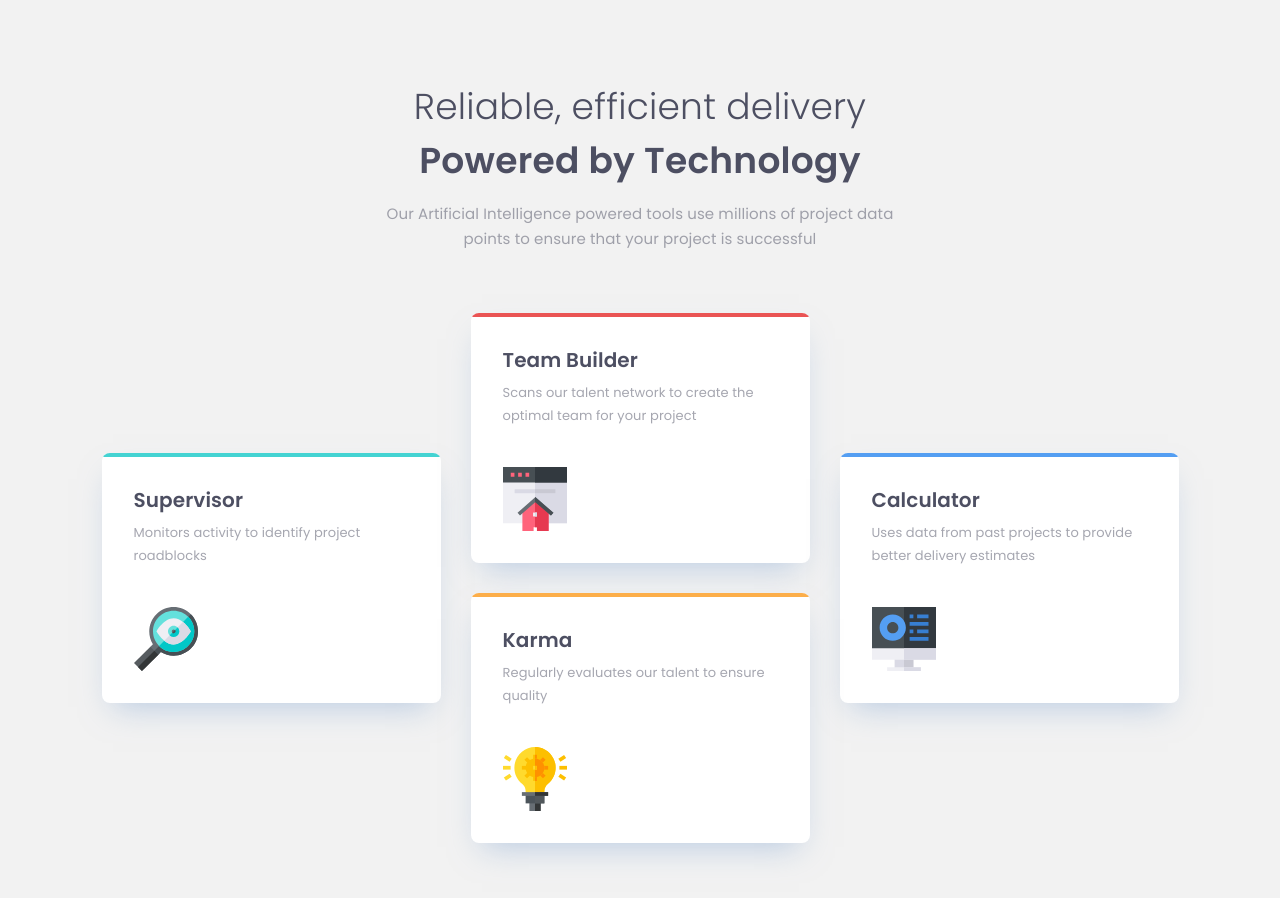
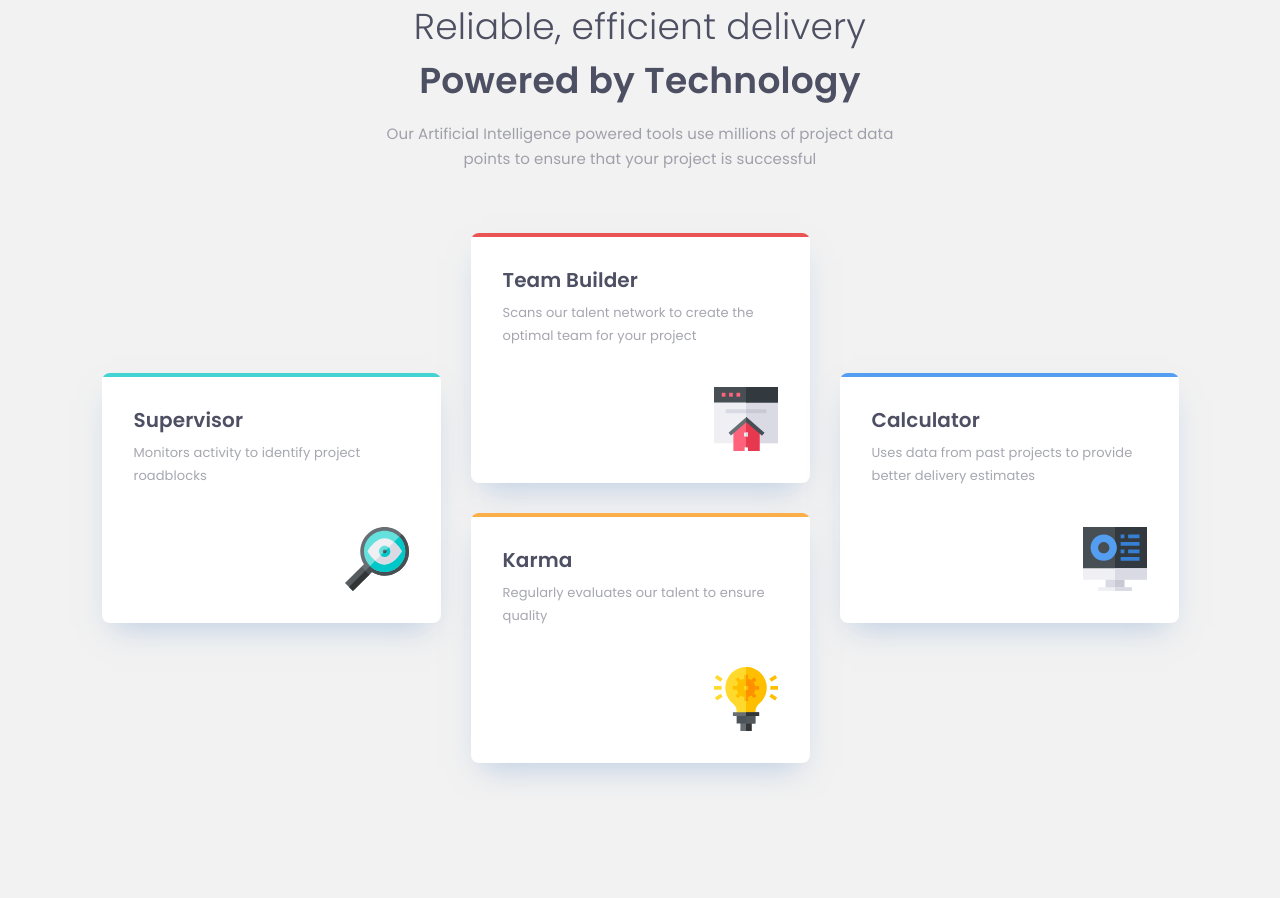
Before and after one commit to Jaloliddin7/Powered-by-Technology, a plain HTML site: page index.html in a window 1280 px wide. After the commit the page ends 800 px from the top, so only its background shows below. Drawn offline with Linux system fonts and the light colour scheme.

Commit message:
Tuzatishlar bo'ldi

```diff
--- a/CSS/main.css
+++ b/CSS/main.css
@@ -56,7 +56,7 @@ ul{
     width: min(100%,540px);
     display: flex;
     flex-direction: column;
-    padding: 80px 0 62px;
+    padding: 0px 0 62px;
     text-align: center;
 }
 .header__title{
@@ -89,8 +89,7 @@ ul{
     gap: 30px;
     grid-template-columns: repeat(auto-fit,minmax(300px,1fr));
     grid-template-rows: repeat(auto-fit,minmax(200px,1fr));
-    padding-bottom: 82px;
-    margin-bottom: 82px;
+
 }
 .main__item{
     background: #FFFFFF;
@@ -99,6 +98,8 @@ ul{
     padding: 32px;
     position: relative;
     overflow: hidden;
+    display: grid;
+    grid-template-rows: repeat(auto-fit);
 }
 .main__item::before{
     position: absolute;
@@ -123,7 +124,7 @@ ul{
 .main__item--dark1{
     grid-row: 1/3;
     align-self: center;
-    justify-items: ;
+
 }
 .main__item--dark2::before{
     background: #EA5454;
@@ -140,6 +141,9 @@ ul{
 .main__item--dark4{
     grid-column: 3/4;
     grid-row: 1/3;
-   align-self: center;
+    align-self: center;
+}
+.main__img{
+    justify-self: end;
 }
 /* MAIN END */
```
